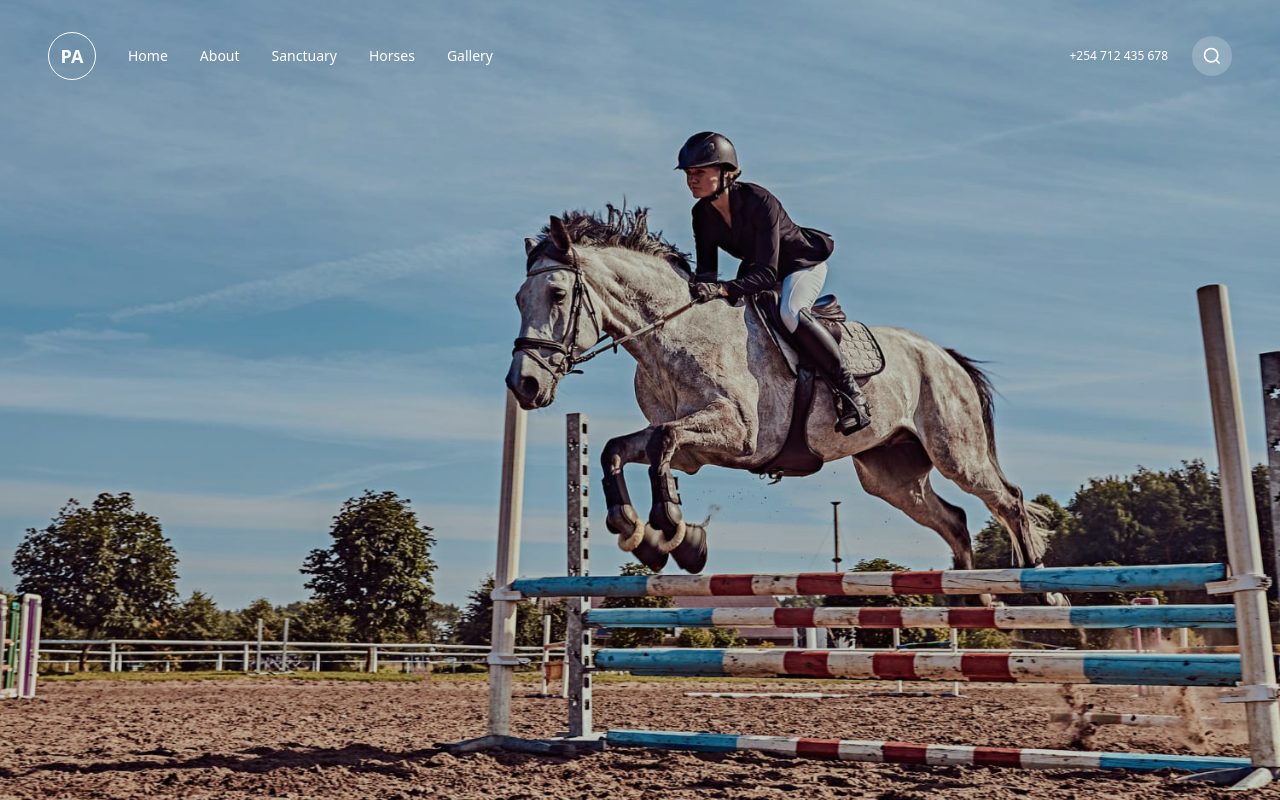
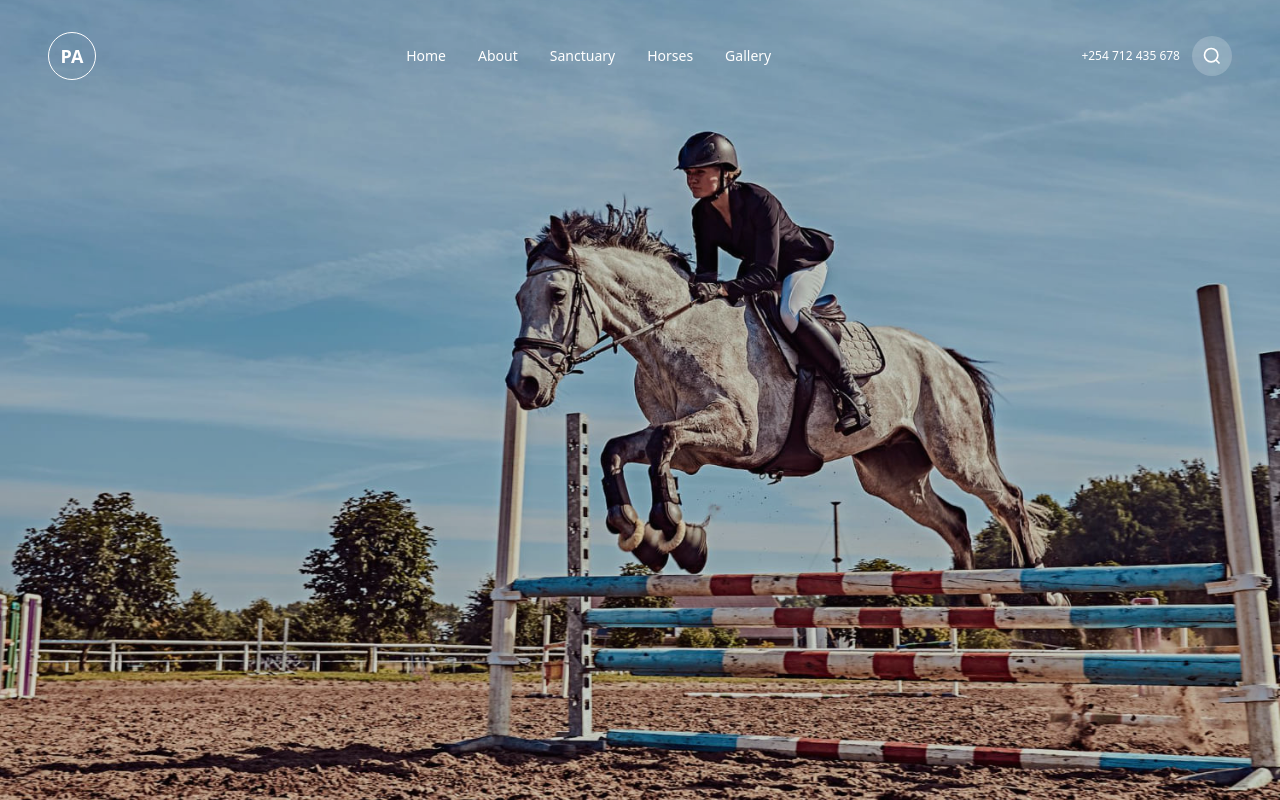
Before and after one commit to chengivan2/piaffe-academy, a Next.js app: page / in a window 1280 px wide. Built offline with nearby package versions, Linux system fonts and the light colour scheme.

Commit message:
Fixed the header layout

```diff
--- a/src/app/components/sections/Hero.tsx
+++ b/src/app/components/sections/Hero.tsx
@@ -1,4 +1,4 @@
-"use client"
+"use client";
 
 import React from "react";
 import { motion } from "motion/react";
@@ -10,23 +10,17 @@ export default function Hero() {
 
       <header className="absolute top-0 left-0 w-full z-20 flex items-center justify-between px-12 py-8">
         <motion.div
-          initial={{ x: -100, opacity: 0 }}
-          animate={{ x: 0, opacity: 1 }}
-          transition={{ duration: 0.8, ease: "easeOut" }}
-          className="flex items-center gap-8"
-        >
-          <motion.div
-            initial={{ x: -80, opacity: 0 }}
-            animate={{ x: 0, opacity: 1 }}
-            transition={{ duration: 0.7, delay: 0.2, ease: "easeOut" }}
+          initial={{ y: -80, opacity: 0 }}
+          animate={{ y: 0, opacity: 1 }}
+          transition={{ duration: 0.7, delay: 0.1, ease: "easeOut" }}
           className="w-12 h-12 rounded-full border border-white flex items-center justify-center text-white text-lg font-bold"
         >
           PA
         </motion.div>
         <motion.nav
-            initial={{ y: -60, opacity: 0 }}
+          initial={{ y: -80, opacity: 0 }}
           animate={{ y: 0, opacity: 1 }}
-            transition={{ duration: 0.7, delay: 0.4, ease: "easeOut" }}
+          transition={{ duration: 0.7, delay: 0.25, ease: "easeOut" }}
           className="hidden md:flex gap-8 text-white text-sm font-medium"
         >
           <a href="#" className="hover:underline">
@@ -45,22 +39,21 @@ export default function Hero() {
             Gallery
           </a>
         </motion.nav>
-        </motion.div>
-        <div className="flex items-center gap-6">
-          <motion.span
-            initial={{ y: 60, opacity: 0 }}
+        <motion.div
+          initial={{ y: -80, opacity: 0 }}
           animate={{ y: 0, opacity: 1 }}
-            transition={{ duration: 0.7, delay: 0.6, ease: "easeOut" }}
-            className="text-white text-xs font-medium"
+          transition={{ duration: 0.7, delay: 0.4, ease: "easeOut" }}
+          className="flex items-center gap-3"
         >
+          <span className="text-white text-xs font-medium">
             +254 712 435 678
-          </motion.span>
+          </span>
           <motion.button
             type="button"
             title="Search Piaffe Academy"
-            initial={{ x: 80, opacity: 0 }}
-            animate={{ x: 0, opacity: 1 }}
-            transition={{ duration: 0.7, delay: 0.8, ease: "easeOut" }}
+            initial={{ y: -80, opacity: 0 }}
+            animate={{ y: 0, opacity: 1 }}
+            transition={{ duration: 0.7, delay: 0.55, ease: "easeOut" }}
             className="w-10 h-10 flex items-center justify-center rounded-full bg-white/20 hover:bg-white/30"
           >
             <svg
@@ -75,7 +68,7 @@ export default function Hero() {
               <line x1="21" y1="21" x2="16.65" y2="16.65" />
             </svg>
           </motion.button>
-        </div>
+        </motion.div>
       </header>
     </section>
   );
```
Lines whose indentation alone changed are shown as unchanged.
